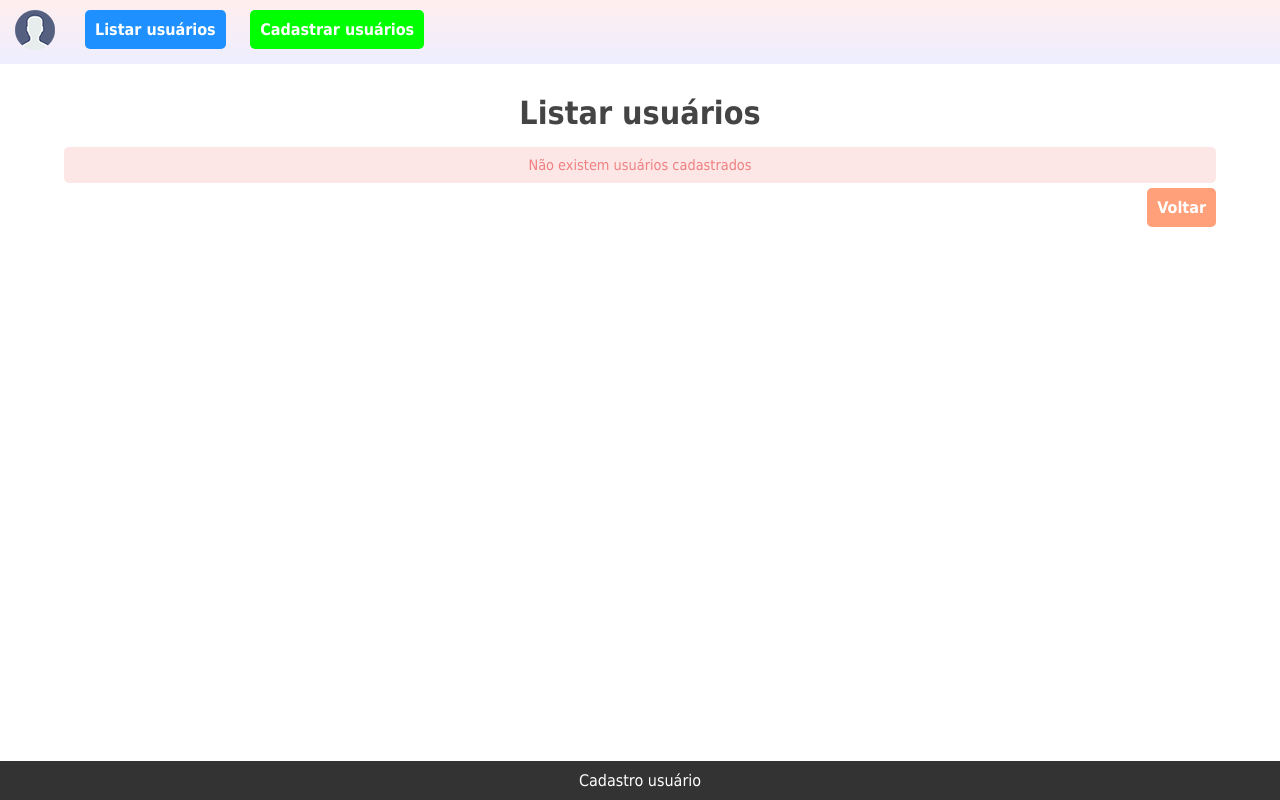
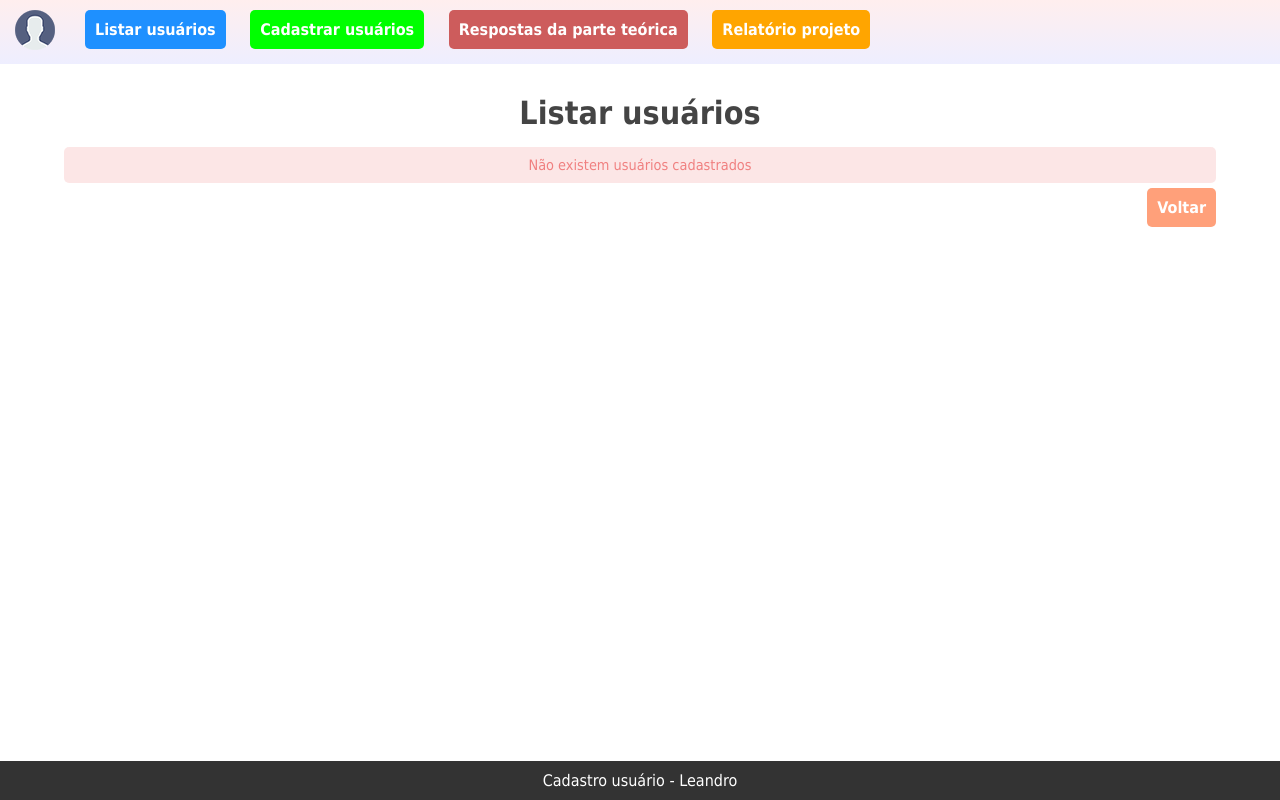
Before and after one commit to LeandroPSDev/cadastrousuarios, a PHP site: page / in a window 1280 px wide. Run offline with PHP 8.4, Linux system fonts and the light colour scheme; data that the repository does not hold is empty.

Commit message:
criação de relatório e respostas teóricas

```diff
--- a/css/styles.css
+++ b/css/styles.css
@@ -1,7 +1,6 @@
 * {
     margin: 0;
     padding: 0;
-    list-style: none;
     text-decoration: none;
     outline: none;
     border: none;
@@ -76,6 +75,7 @@ table tr:nth-child(2n+1) td {
 #usuario-topo ul li {
     display: inline;
     margin: 0 10px;
+    list-style: none;
 }
 
 #usuario-topo ul li a,
@@ -100,6 +100,14 @@ table tr:nth-child(2n+1) td {
 #usuario-topo ul li:nth-child(2) a,
 .usuario-form button:hover {
     background: rgba(0, 255, 0, 1);
+}
+
+#usuario-topo ul li:nth-child(3) a {
+    background: rgba(205, 92, 92, 1);
+}
+
+#usuario-topo ul li:nth-child(4) a {
+    background: rgba(255, 165, 0, 1);
 }
 
 #usuario-topo ul li a:hover,
--- a/index.php
+++ b/index.php
@@ -21,6 +21,8 @@
                 <ul>
                     <li><a href="index.php">Listar usuários</a></li>
                     <li><a href="?page=novo" >Cadastrar usuários</a></li>
+                    <li><a href="?page=teorica" >Respostas da parte teórica</a></li>
+                    <li><a href="?page=relatorio" >Relatório projeto</a></li>
                 </ul>
             </nav>
         </div>
@@ -42,6 +44,12 @@
                     case "editar":
                         include("editar.php");
                         break;
+                    case "teorica":
+                        include("teorica.php");
+                        break;
+                    case "relatorio":
+                        include("relatorio.php");
+                        break;
                     default:
                         include("listar.php");
                         break;
@@ -50,7 +58,7 @@
         </div>
 
         <footer>
-            <a href="#">Cadastro usuário</a>
+            <a href="https://github.com/LeandroPSDev/cadastrousuarios" target="_black" alt="GitHub Leandro" title="GitHub Leandro">Cadastro usuário - Leandro</a>
         </footer>
         <script src="js/scripts.js"></script>
 
```
Also changed, not shown: 1 other file.
